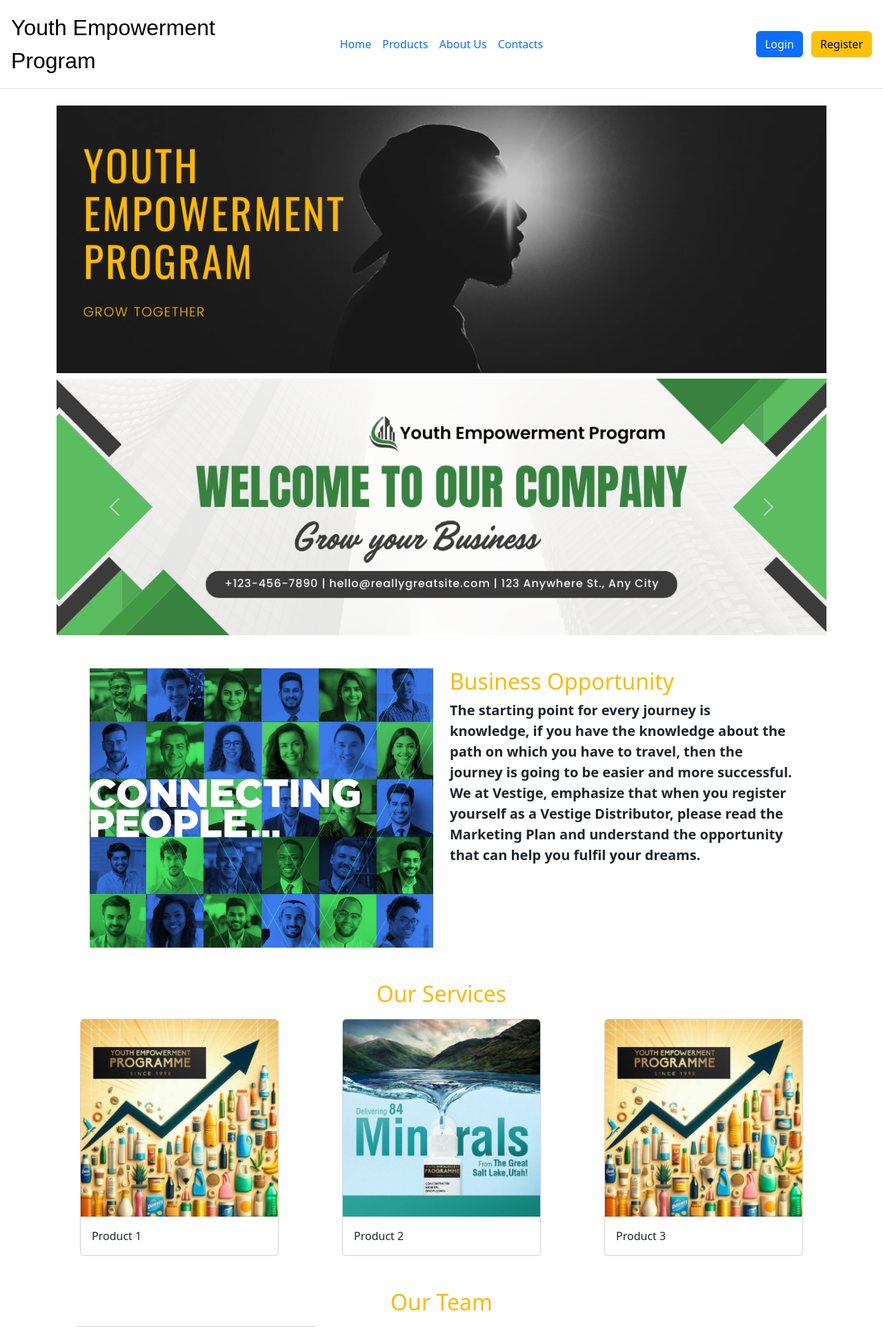
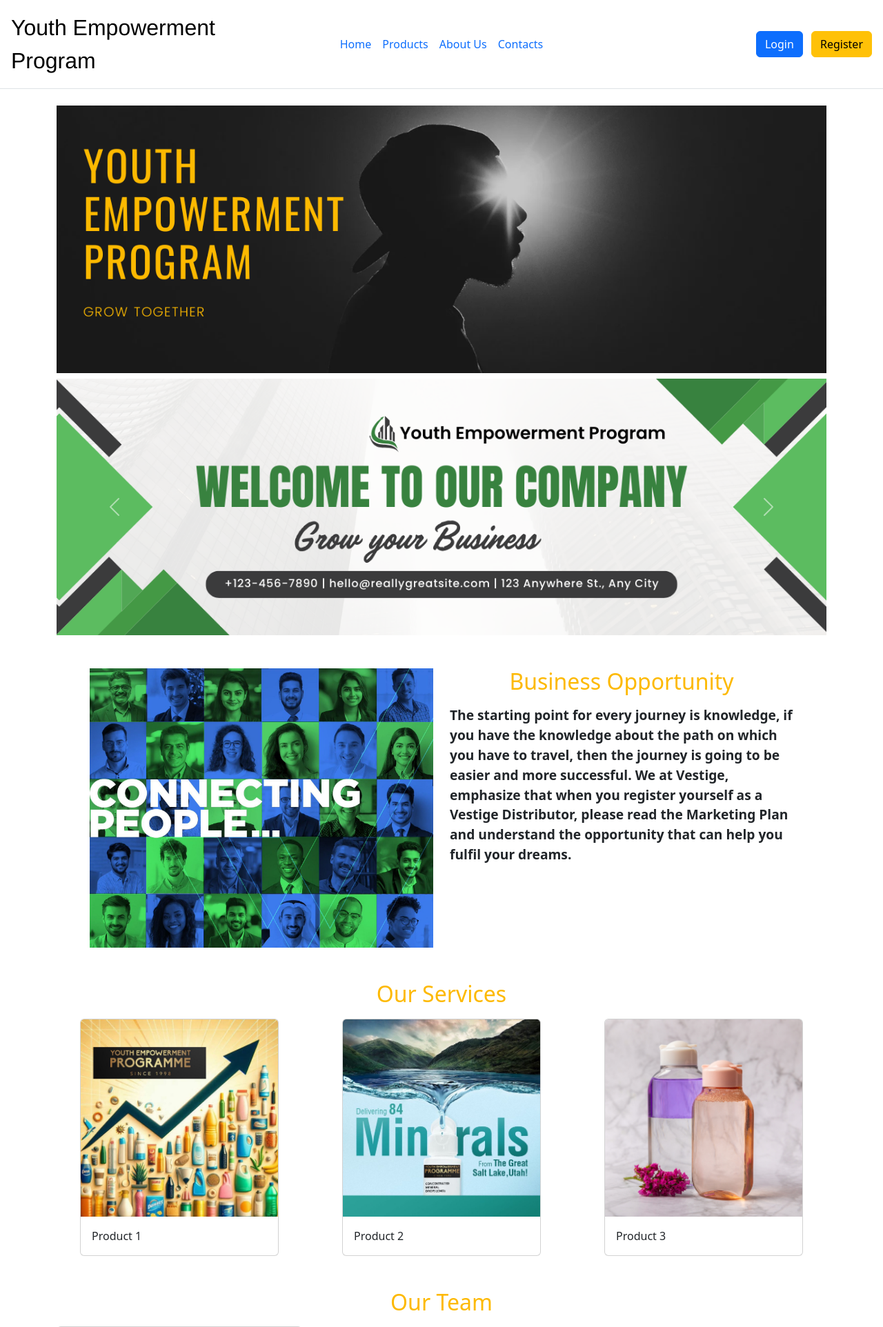
Before and after one commit to ritiksinha27/referral_project, a Django app: page / in a window 1280 px wide. Shown: the top 1924 px of the page at 69% size. Run offline with Django 5.2, Linux system fonts and the light colour scheme.

Commit message:
commit ritik

```diff
--- a/referral_project/settings.py
+++ b/referral_project/settings.py
@@ -23,7 +23,7 @@
 SECRET_KEY = 'django-insecure-+qy0(^n7wo-7q*^55m$myxcr4uru8v!q17vivpvr6lj=*5f+ss'
 
 # SECURITY WARNING: don't run with debug turned on in production!
-DEBUG = False
+DEBUG = True
 
 ALLOWED_HOSTS = ['*']
 
--- a/reff_no_api/templates/base.html
+++ b/reff_no_api/templates/base.html
@@ -4,7 +4,7 @@
 <head>
     <meta charset="UTF-8">
     <meta name="viewport" content="width=device-width, initial-scale=1.0">
-    <title>Document</title>
+    <title>Youth Empowerment </title>
     <link rel="stylesheet" href="{% static 'css/style.css' %}">
     <link href="https://cdn.jsdelivr.net/npm/bootstrap@5.3.3/dist/css/bootstrap.min.css" rel="stylesheet" integrity="sha384-QWTKZyjpPEjISv5WaRU9OFeRpok6YctnYmDr5pNlyT2bRjXh0JMhjY6hW+ALEwIH" crossorigin="anonymous">
 
--- a/reff_no_api/templates/home.html
+++ b/reff_no_api/templates/home.html
@@ -31,14 +31,14 @@
             </button>
         </div>
         <!-- About COmpnay -->
-         <div class="row pad-3rm pad-8rm">
+         <div class="mobile-view row pad-3rm pad-8rm ">
             <div class="col">
                 <img src="{% static 'images/8.jpeg' %}" class="img-fluid" style="object-fit: cover;" alt="...">
             </div>
             <div class="col">
-                <h2 class="head-text">Business Opportunity</h2>
+                <h2 class="head-text text-center mb-3">Business Opportunity</h2>
 
-                <p class="fs-5"><b>
+                <p class="about-us"><b>
                     The starting point for every journey is knowledge, if you have the knowledge about the path on which you have to travel, then the journey is going to be easier and more successful. We at Vestige, emphasize that when you register yourself as a Vestige Distributor, please read the Marketing Plan and understand the opportunity that can help you fulfil your dreams.
                 </b>
                 </p>
@@ -50,7 +50,7 @@
           <h2 class="head-text text-center mb-3">Our Services</h2>
           <div class="row">
             <div class="col d-flex align-items-center justify-content-center">
-                <div class="card" style="width: 18rem;">
+                <div class="card" style="width: 18rem; ">
                     <img src="{% static 'images/4.jpeg' %}" class="card-img-top" alt="...">
                     <div class="card-body">
                       <p class="card-text">Product 1</p>
@@ -67,7 +67,7 @@
             </div>
             <div class="col d-flex align-items-center justify-content-center">
                 <div class="card" style="width: 18rem;">
-                    <img src="{% static 'images/4.jpeg' %}" class="card-img-top" alt="...">
+                    <img src="{% static 'images/pro4.png' %}" class="card-img-top" alt="...">
                     <div class="card-body">
                       <p class="card-text">Product 3</p>
                     </div>
@@ -79,7 +79,7 @@
         <div class="mt-5">
           <h2 class="head-text text-center mb-3">Our Team</h2>
           <div class="row text-center">
-            <div class="col-lg-4 ms-4">
+            <div class="col-lg-4 ">
               <div class="card">
                 <div class="card-body">
                   <img src="{% static 'images/3.jpeg' %}" class="bd-placeholder-img rounded-circle" width="140" height="140" alt="Placeholder Image">
--- a/reff_no_api/templates/user_register.html
+++ b/reff_no_api/templates/user_register.html
@@ -32,7 +32,7 @@
       <!-- Email Field -->
       <div class="mb-3">
         <label for="email" class="form-label">Email Address </label>
-        <input type="email" class="form-control" id="email" name="email" maxlength="255">
+        <input type="email" class="form-control" id="email" name="email" required maxlength="255">
       </div>
 
       <!-- Mobile No Field -->
--- a/static/css/style.css
+++ b/static/css/style.css
@@ -7,12 +7,24 @@
     }
 }
 
+.about-us{
+    font-size: larger;
+}
+@media screen and (max-width: 1024px) {
+    .about-us{
+        font-size: small;
+    }
+    .mobile-view{
+        display: contents !important;
+    }
+
+}
 .pad-3rm{
     padding: 3rem;
 }
 
 .logo{
-    font-family: fantasy;
+    font-family: 'Franklin Gothic Medium', 'Arial Narrow', Arial, sans-serif;
     font-size: xx-large;
 }
 
```
Also changed, not shown: static/images/pro3.jpg (added), static/images/pro4.png (added).
